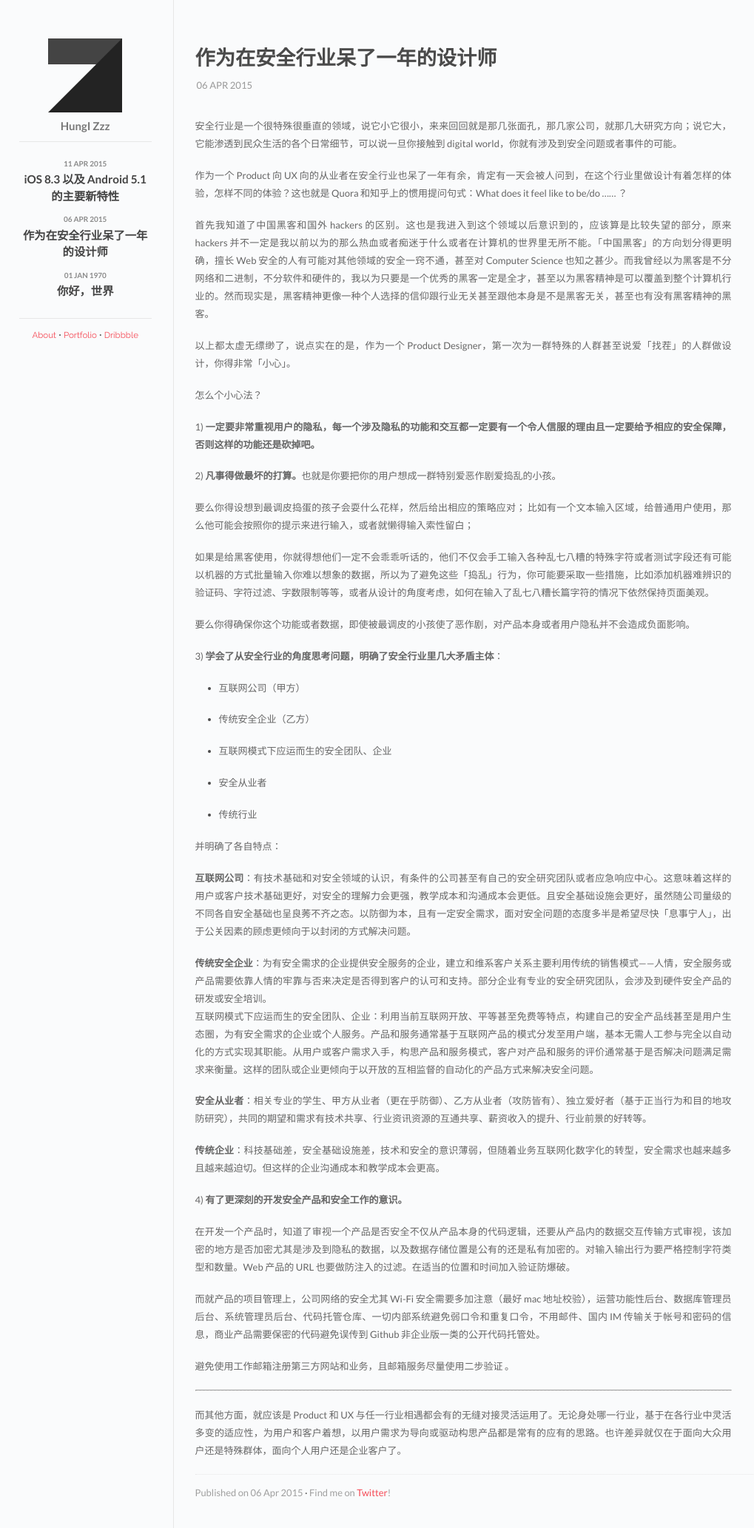
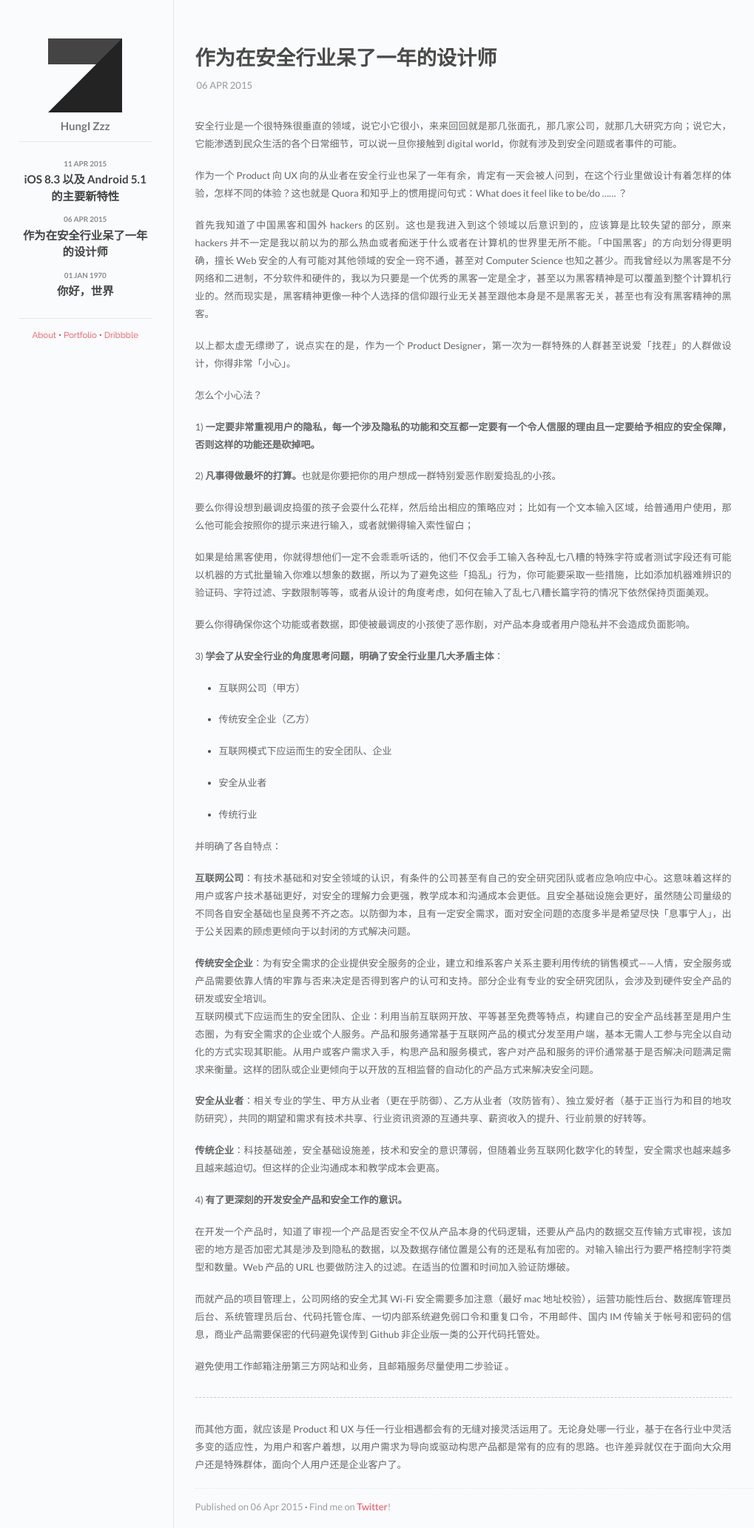
Before and after one commit to hominthesky/blog, a Jekyll site: the page built from _posts/2015-04-06-a-designer-stayed-in-security-world.md, in a window 1280 px wide. Shown: the whole page at 74% size, without its empty margins (124-1143 px from the left). Built offline with Jekyll 4.4.1, drawn with Linux system fonts in a browser that asks for light colours; Markdown is read by kramdown in place of the engine named in the settings.

Commit message:
change divider style

```diff
--- a/css/main.css
+++ b/css/main.css
@@ -226,9 +226,12 @@ a:hover {
 /*****************************************************************************/
 
 hr{
-  border-bottom: dashed 1px #eee;
-  margin-top: 20px;
-  margin-bottom: 20px;
+  border-bottom: dashed 1px #ccc;
+  margin-top: 30px;
+  margin-bottom: 30px;
+  border-left: none;
+  border-right: none;
+  border-top: none;
   color: transparent;
 }
 
```
